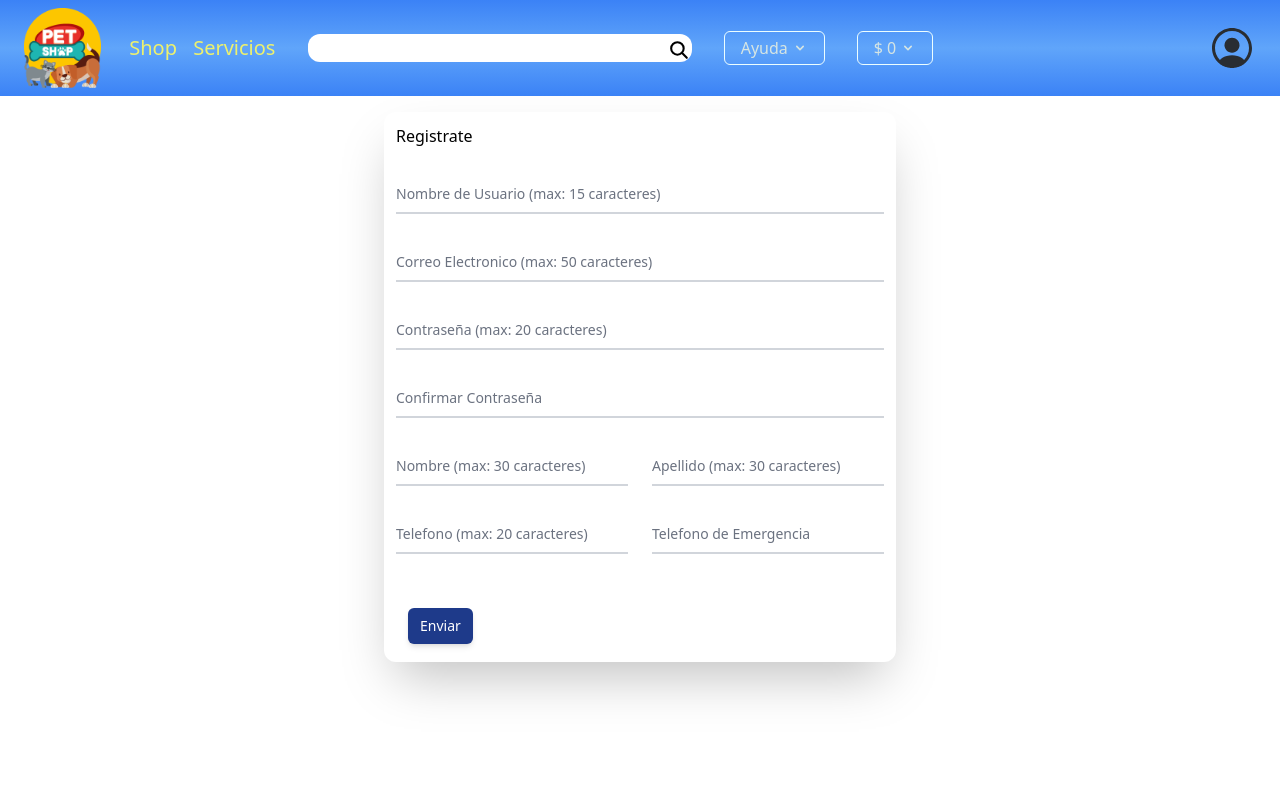
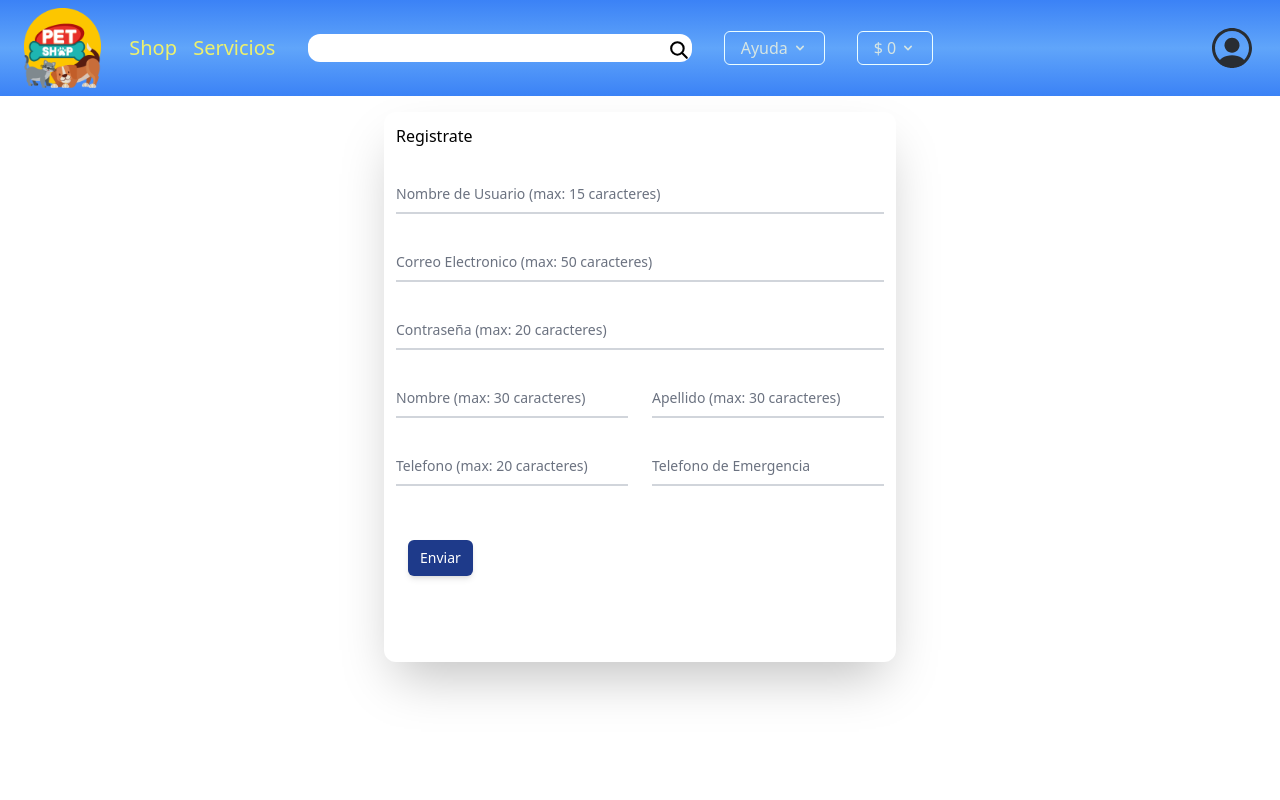
Before and after one commit to PetFriendlyUniverse/Henry-Pf, a React (Vite) app in the folder client/: page /profile/register in a window 1280 px wide. Shown: the top 800 px of the page. Built offline with nearby package versions, Linux system fonts and the light colour scheme.

Commit message:
validacion de contraseña repetida del putprofile anulada, no la pudimos hacer andar

```diff
--- a/client/src/pages/ecommerce/Forms/FormProfile/FormProfile.jsx
+++ b/client/src/pages/ecommerce/Forms/FormProfile/FormProfile.jsx
@@ -22,9 +22,6 @@ function FormProfile() {
     phone: "",
     emergencyphone: "",
   });
-  const [repeat, setRepeat] = useState({
-    repeatPassword: "",
-  });
   const handleChange = (e) => {
     const property = e.target.name;
     const value = e.target.value;
@@ -35,11 +32,6 @@ function FormProfile() {
       setForm({ ...form, [property]: value });
       setErrors({ ...errors, ...validationProfile(property, value) }); //NO CAMBIAR ESTO POR DIOS
     }
-  };
-  const handleChangeRepeat = (e) => {
-    const property = e.target.name;
-    const value = e.target.value;
-    setRepeat({ [property]: value });
   };
   const handleSubmit = (e) => {
     e.preventDefault();
@@ -58,9 +50,6 @@ function FormProfile() {
         password: "",
         phone: "",
         emergencyphone: "",
-      });
-      setRepeat({
-        repeatPassword: "",
       });
     } else {
       console.log("Hay errores en el formulario");
@@ -121,7 +110,7 @@ function FormProfile() {
             <span className="text-red-500">{errors.password}</span>
           )}
         </div>
-        <div className="group relative z-0 mb-6 h-11 w-full">
+        {/* <div className="group relative z-0 mb-6 h-11 w-full">
           <input
             onChange={handleChangeRepeat}
             type="password"
@@ -137,7 +126,7 @@ function FormProfile() {
           {errors.repeatPassword && (
             <span className="text-red-500">{errors.repeatPassword}</span>
           )}
-        </div>
+        </div> */}
         <div className="grid md:grid-cols-2 md:gap-6">
           <div className="group relative z-0 mb-6 h-11 w-full">
             <input
--- a/client/src/pages/ecommerce/Forms/Validations/Profile.js
+++ b/client/src/pages/ecommerce/Forms/Validations/Profile.js
@@ -101,6 +101,12 @@ const validatePassword = (password, repeatPassword) => {
   if (password !== repeatPassword)
     return { errorRepeat: "Las contraseñas no coinciden" };
   return { errorRepeat: "" };
+
+  /* let error = {};
+  if (password !== repeatPassword) {
+    error.errorRepeat = "Las contraseñas no coinciden";
+  } else error.errorRepeat = "";
+  return error; */
 };
 
 export { validationProfile, validatePassword };
```
